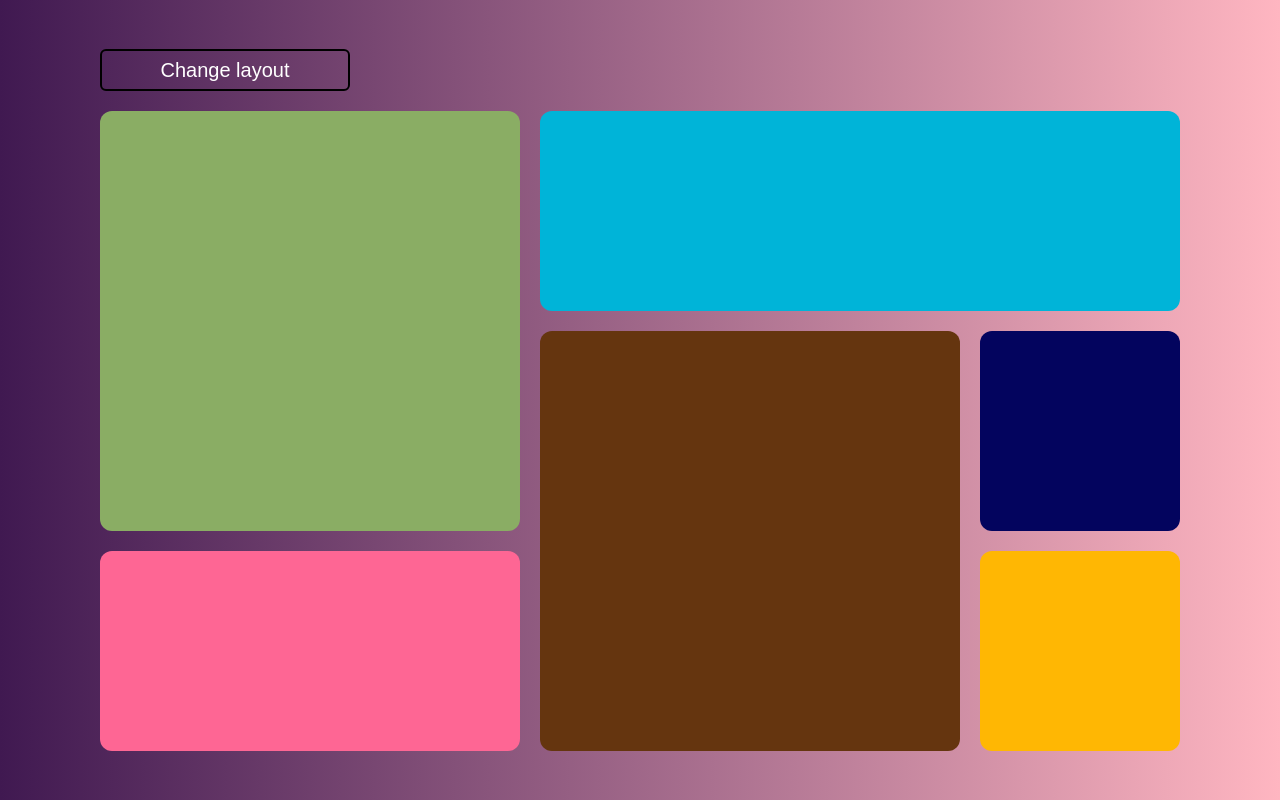
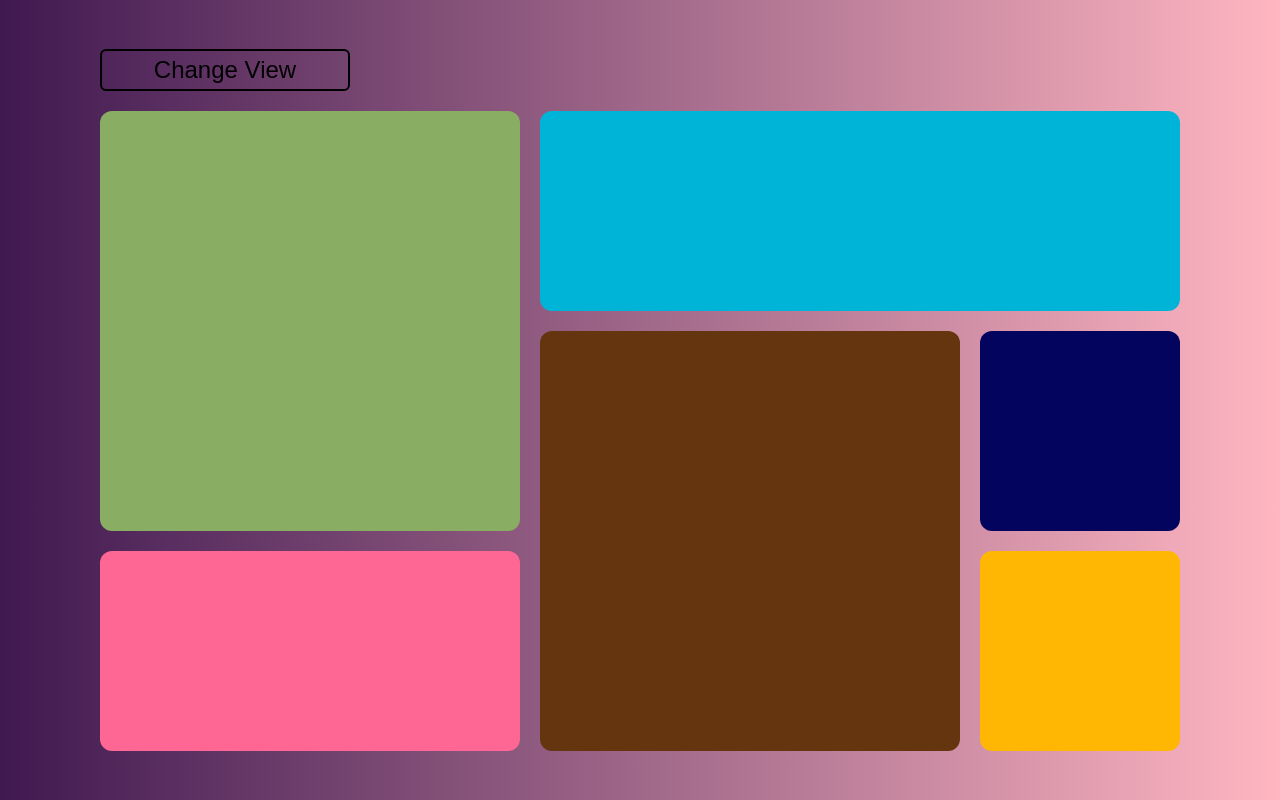
Before and after one commit to angiestavnk/react-exercise, a React (Create React App) app: page / in a window 1280 px wide. Built offline with nearby package versions, Linux system fonts and the light colour scheme; the HTML template or start-up script is replaced by a standard one.

Commit message:
create context for button styles

```diff
--- a/src/App.jsx
+++ b/src/App.jsx
@@ -1,10 +1,14 @@
+import { StyleContextProvider } from './context/StyleConext';
 import { GridPage } from './grid';
 import { COLUMN, GRID } from './utils/constants';
 
 function App() {
   const variant = GRID;
+
   return (
-    <GridPage variant={variant} />
+    <StyleContextProvider>
+      <GridPage variant={variant} />
+    </StyleContextProvider>
   );
 }
 
--- /dev/null
+++ b/src/button/index.jsx
@@ -0,0 +1,16 @@
+import { useStyleContext } from "../context/StyleConext";
+import styles from "./style.module.css";
+
+export const PrimaryButton = ({ children, onClick }) => {
+  const { fontSize, color } = useStyleContext();
+
+  return (
+    <button
+      style={{ fontSize: fontSize, color: color }}
+      onClick={onClick}
+      className={styles.btn}
+    >
+      {children}
+    </button>
+  )
+};
--- /dev/null
+++ b/src/button/style.module.css
@@ -0,0 +1,9 @@
+.btn {
+  width: 250px;
+  height: 42px;
+  cursor: pointer;
+  background-color: transparent;
+  color: white;
+  border: 2px solid black;
+  border-radius: 6px;
+}
--- /dev/null
+++ b/src/context/StyleConext.jsx
@@ -0,0 +1,28 @@
+import { createContext, useContext } from "react";
+
+const StyleContext = createContext();
+
+const useStyleContext = () => {
+  const context = useContext(StyleContext);
+
+  if (context === undefined) {
+    throw new Error("styleContext hook was used outside of its Provider");
+  }
+
+  return context;
+};
+
+const StyleContextProvider = ({ children }) => {
+  const data = {
+    fontSize: '24px',
+    color: 'black'
+  }
+
+  return (
+    <StyleContext.Provider value={data}>
+      {children}
+    </StyleContext.Provider>
+  )
+};
+
+export { StyleContext, StyleContextProvider, useStyleContext };
--- a/src/grid/index.jsx
+++ b/src/grid/index.jsx
@@ -1,4 +1,5 @@
 import { useEffect, useState } from "react";
+import { PrimaryButton } from "../button";
 import { COLUMN, GRID } from "../utils/constants";
 import styles from "./style.module.css";
 
@@ -31,7 +32,7 @@ export const GridPage = ({ variant }) => {
 
   return (
     <div className={styles.container}>
-      {showButton && <button className={styles.btn} onClick={changeView}>Change layout</button>}
+      {showButton && <PrimaryButton onClick={changeView}>Change View</PrimaryButton>}
       <div className={styles.contentContainer} style={displayStyle}>
         <div className={`${styles.item1} ${styles.item}`} style={itemStyle.item} />
         <div className={`${styles.item2} ${styles.item}`} style={itemStyle.item} />
--- a/src/grid/style.module.css
+++ b/src/grid/style.module.css
@@ -49,14 +49,3 @@
   grid-column: 5 / 6;
   grid-row: 3 / 4;
 }
-
-.btn {
-  width: 250px;
-  height: 42px;
-  cursor: pointer;
-  font-size: 20px;
-  background-color: transparent;
-  color: white;
-  border: 2px solid black;
-  border-radius: 6px;
-}
```
